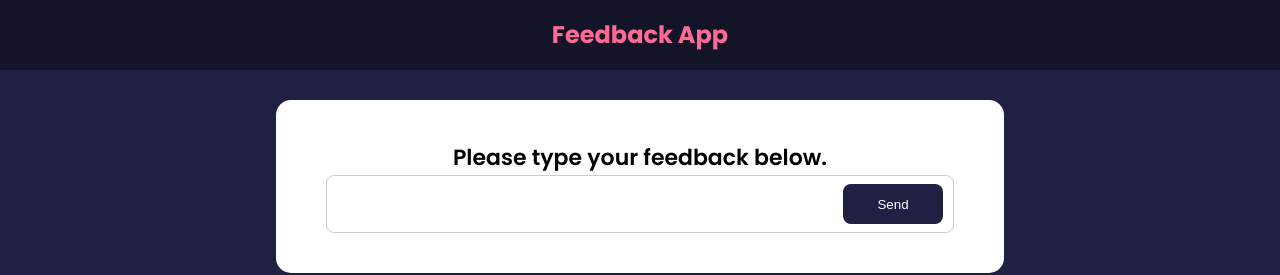
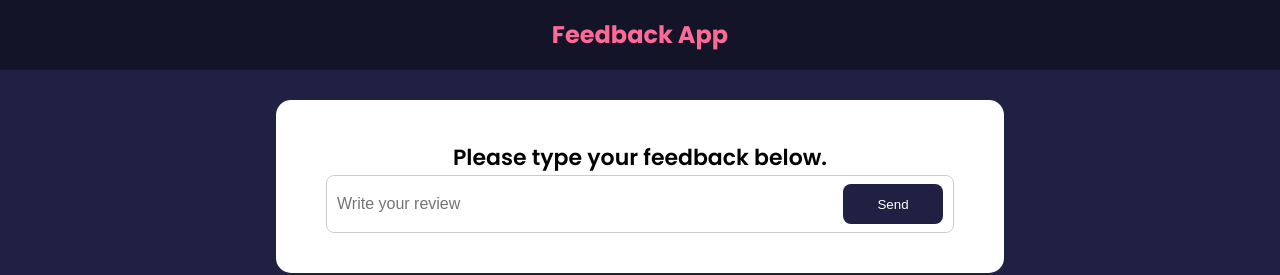
Before and after one commit to gorakhjoshi/FeedbackApp, a React (Create React App) app: page / in a window 1280 px wide. Shown: the top 275 px of the page. Built offline with nearby package versions, Linux system fonts and the light colour scheme; the HTML template or start-up script is replaced by a standard one.

Commit message:
handler function and state added in FeedbackForm Component

```diff
--- a/src/components/FeedbackForm.js
+++ b/src/components/FeedbackForm.js
@@ -3,12 +3,21 @@ import Button from './shared/Button';
 import Card from './shared/Card';
 
 function FeedbackForm() {
+  const [text, setText] = React.useState('');
+  const handleChangeText = (e) => {
+    setText(e.target.value);
+  };
+
   return (
     <Card>
       <form>
         <h2>Please type your feedback below.</h2>
         <div className='input-group'>
-          <input type='text' />
+          <input
+            type='text'
+            onChange={handleChangeText}
+            placeholder='Write your review'
+          />
           <Button> Send </Button>
         </div>
       </form>
```
